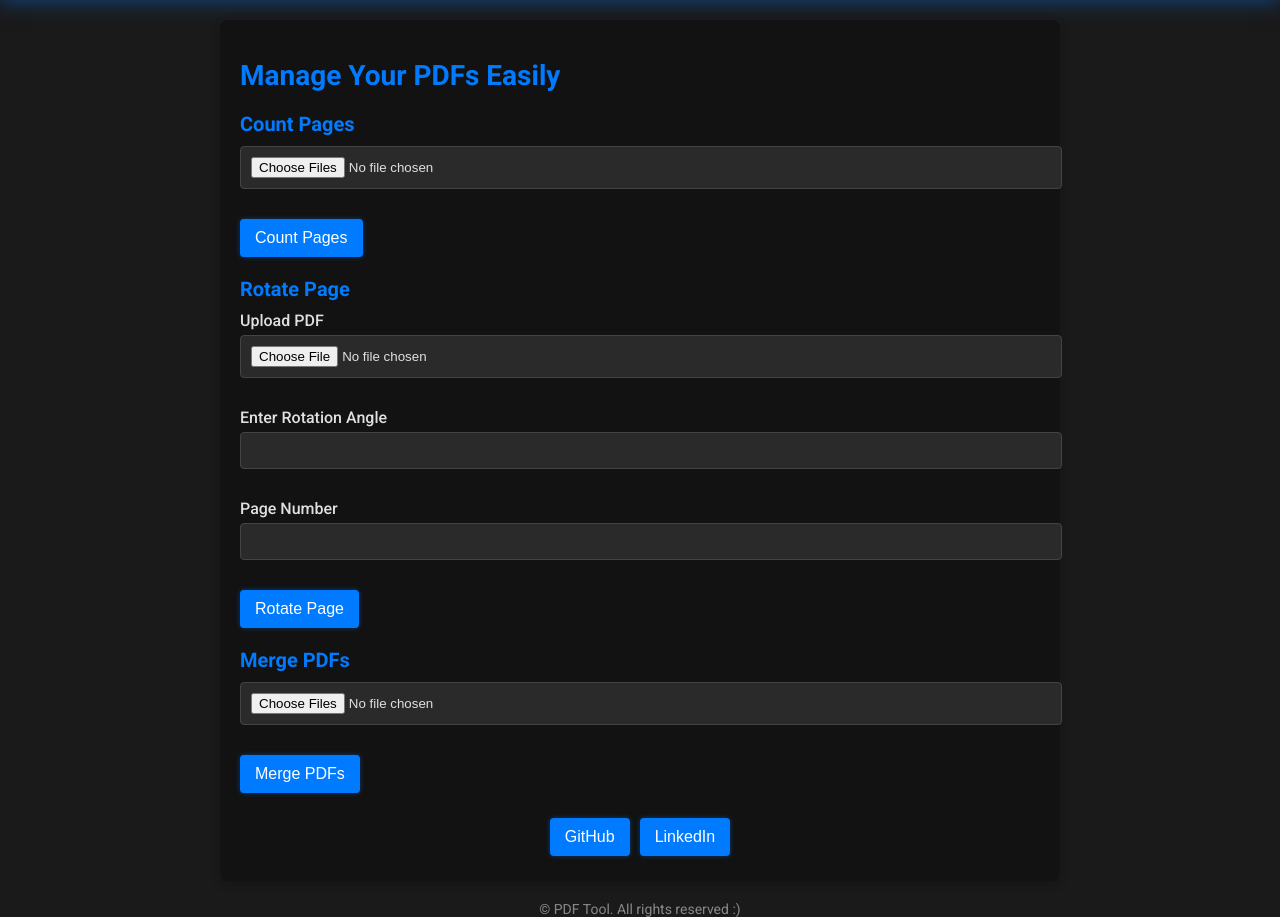
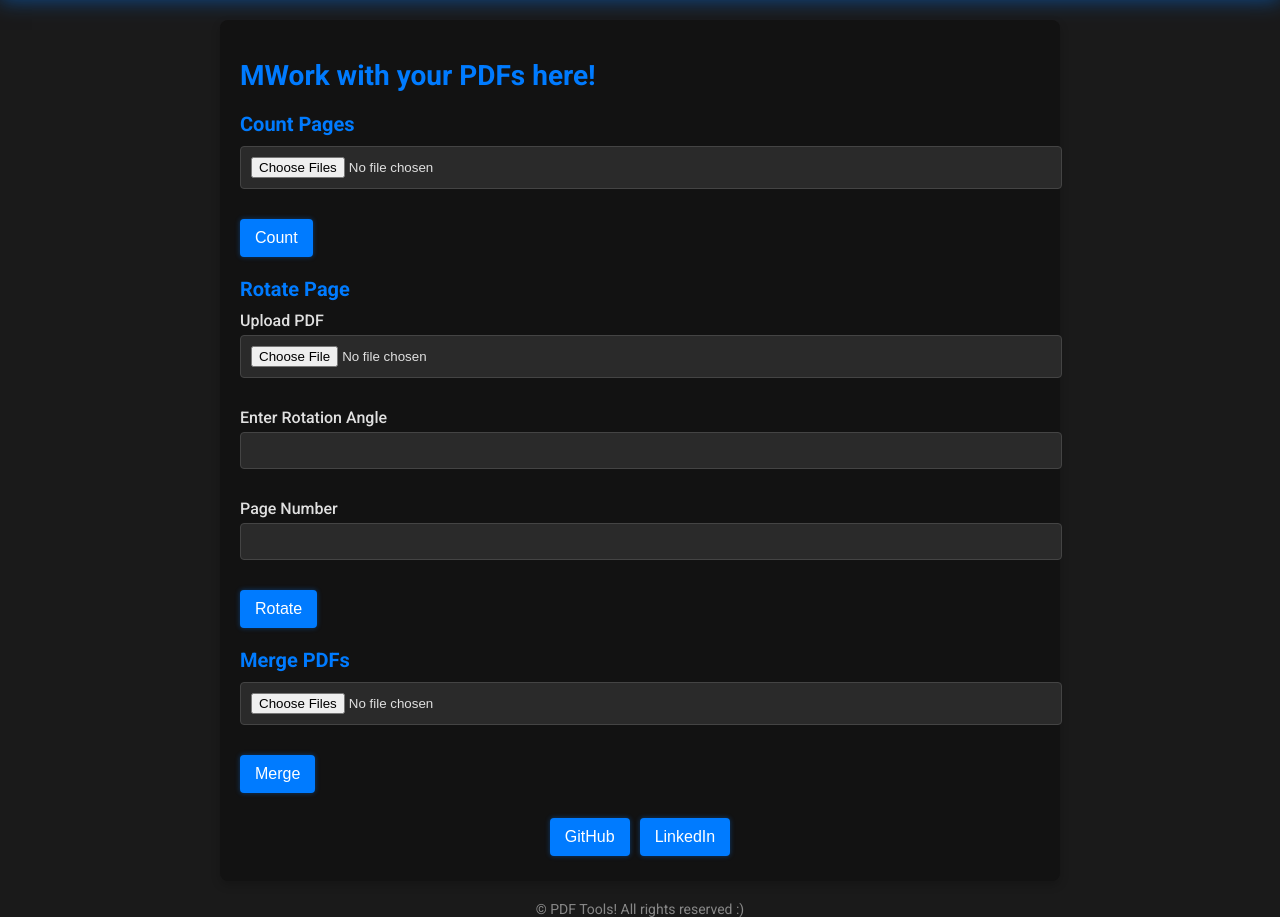
Before and after one commit to vvvv5215/PDF_Utilitlies, a Flask app: page / in a window 1280 px wide. Shown: the part 68-985 px from the top of the page. Run offline with Flask 3, Linux system fonts and the light colour scheme; parts of the project's set-up code (start-up, migrations or seed data) failed here and were passed over.

Commit message:
Update index.html

```diff
--- a/templates/index.html
+++ b/templates/index.html
@@ -151,14 +151,14 @@
             {% endif %}
         {% endwith %}
 
-        <h1>Manage Your PDFs Easily</h1>
+        <h1>MWork with your PDFs here!</h1>
 
         <h2>Count Pages</h2>
         <form action="/count_pages" method="post" enctype="multipart/form-data">
             <div class="form-group">
                 <input type="file" name="pdf_files" multiple>
             </div>
-            <button type="submit">Count Pages</button>
+            <button type="submit">Count</button>
         </form>
 
         <h2>Rotate Page</h2>
@@ -175,7 +175,7 @@
                 <label for="page">Page Number</label>
                 <input type="number" name="page" required>
             </div>
-            <button type="submit">Rotate Page</button>
+            <button type="submit">Rotate</button>
         </form>
 
         <h2>Merge PDFs</h2>
@@ -183,7 +183,7 @@
             <div class="form-group">
                 <input type="file" name="pdf_files" multiple>
             </div>
-            <button type="submit">Merge PDFs</button>
+            <button type="submit">Merge</button>
         </form>
 
         <div class="social-buttons">
@@ -192,7 +192,7 @@
         </div>
     </main>
     <footer>
-        &copy; PDF Tool. All rights reserved :)
+        &copy; PDF Tools! All rights reserved :)
     </footer>
 </body>
 </html>
```
